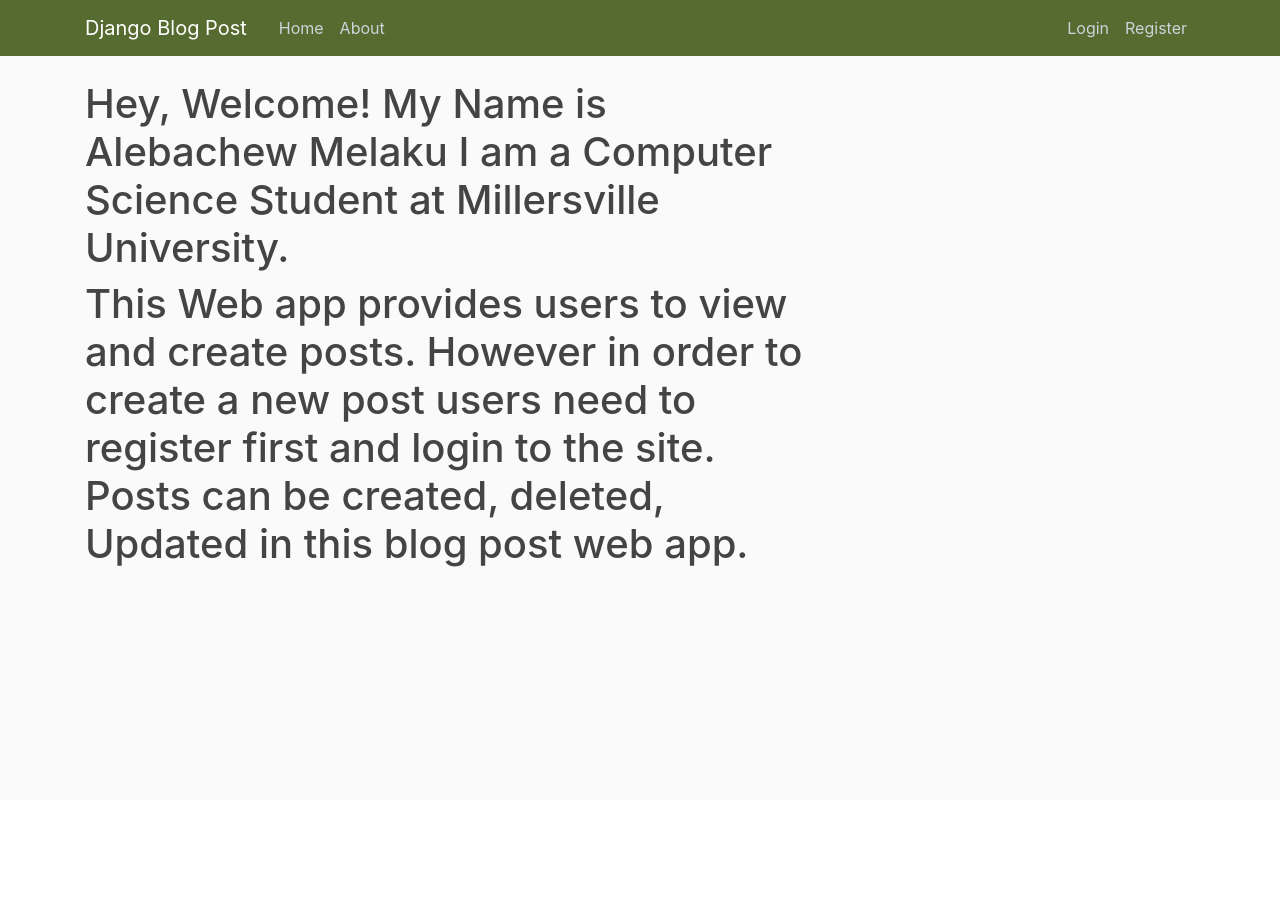
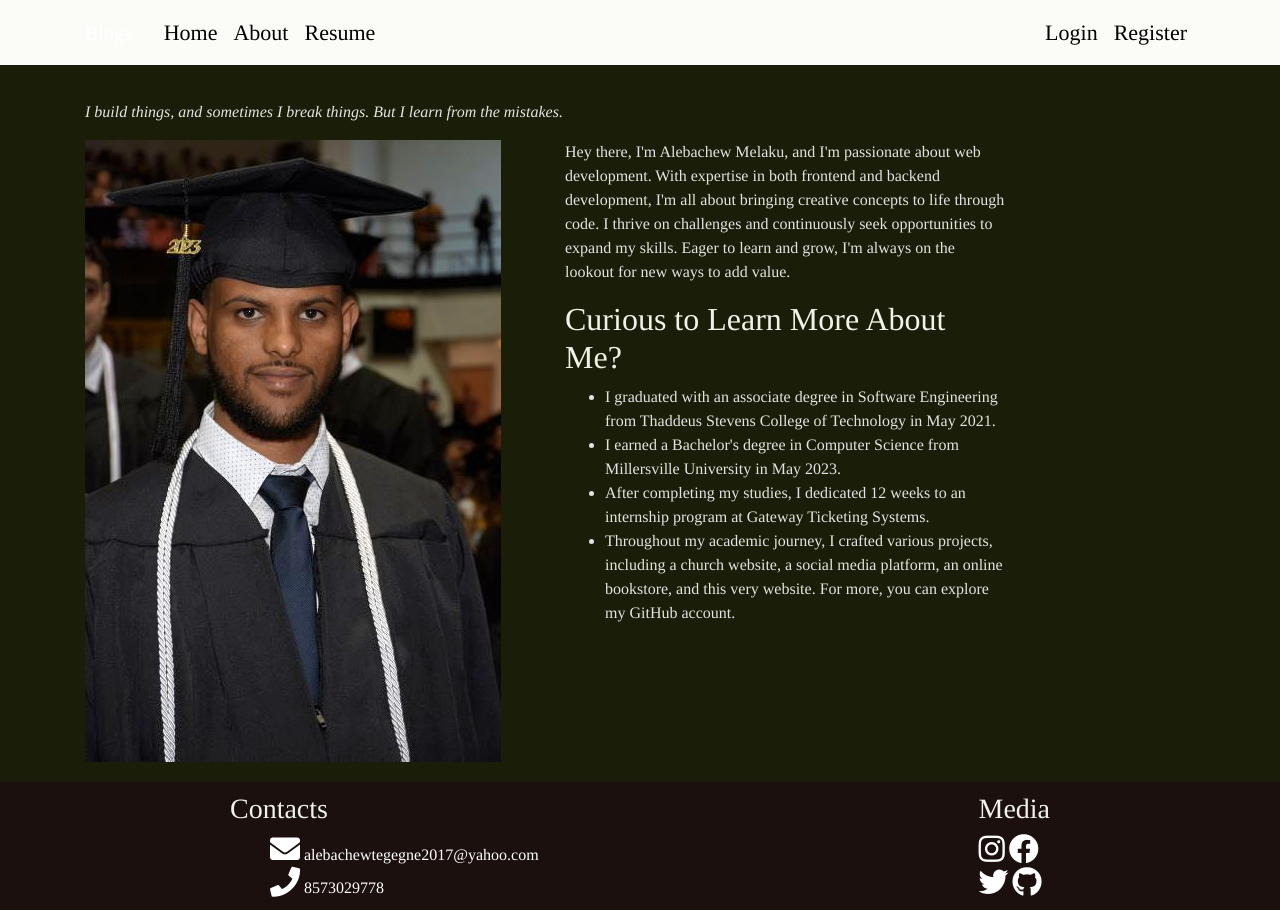
Before and after one commit to atmelaku/melakuPortifolio, a Django app: page /about/ in a window 1280 px wide. Before the commit the page ends 567 px from the top, so only its background shows below. Run offline with Django 4.2, Linux system fonts and the light colour scheme; some libraries are stand-ins or nearby versions.

Commit message:
added resume and updated the site design

```diff
--- a/blog/static/blog/main.css
+++ b/blog/static/blog/main.css
@@ -1,27 +1,31 @@
 body {
-  background: #fafafa;
-  color: #333333;
+  background: #1A1E08;
+  color: #E3E4E1;
   margin-top: 5rem;
+  display: flex;
+  flex-direction: column;
+  min-height: 100vh;
+  font-family: Times, "Times New Roman", Georgia, serif;
 }
 
 h1, h2, h3, h4, h5, h6 {
-  color: #444444;
+  color: #F0F2E7;
 }
 
 ul {
   margin: 0;
 }
-
-.bg-steel {
-  background-color: darkolivegreen;
+.fixed-top {
+  background: #FBFCF7;
+}
+.site-header .navbar-nav .nav-link {
+  color: black;
+  font-size: 22px;
 }
 
-.site-header .navbar-nav .nav-link {
-  color: #cbd5db;
-}
-
-.site-header .navbar-nav .nav-link:hover {
-  color: #ffffff;
+.navbar-dark .navbar-nav .nav-link:hover {
+  color: brown;
+  font-style: italic;
 }
 
 .site-header .navbar-nav .nav-link.active {
@@ -29,11 +33,12 @@ ul {
 }
 
 .content-section {
-  background: #ffffff;
+  background: #141412;
   padding: 10px 20px;
   border: 1px solid #dddddd;
   border-radius: 3px;
   margin-bottom: 20px;
+  color: #F0F2E7;
 }
 
 .article-title {
@@ -82,3 +87,47 @@ a.article-title:hover {
 .account-heading {
   font-size: 2.5rem;
 }
+
+main {
+  flex: 1;
+  padding: 20px;
+}
+
+
+
+
+
+
+/* about page */
+.quote {
+  font-style: italic;
+}
+#about-page {
+  display: flex;
+  justify-content: space-around;
+
+}
+div.bio {
+  padding-left: 2rem;
+}
+div.picture {
+  padding-right: 2rem;
+}
+/* footer style */
+footer {
+  background-color: #1B100E;
+  color: white;
+  padding: 10px;
+
+}
+i {
+  font-size: 30px;
+  color: white;
+}
+.footer {
+  display: flex;
+  justify-content: space-around;
+}
+ul.contact-list li {
+  list-style: none;
+}
--- a/blog/templates/blog/about.html
+++ b/blog/templates/blog/about.html
@@ -1,11 +1,29 @@
 {% extends "blog/base.html" %}
+{% load static %}
 
 
 {% block content %}
+<p class="quote">I build things, and sometimes I break things. But I learn from the mistakes.</p>
 
-  <h1>Hey, Welcome! My Name is Alebachew Melaku
-I am a Computer  Science Student at Millersville University.  </h1>
-<h1>This Web app provides users to view and create posts. However in order to create a new post users need to
-register first and login to the site. Posts can be created, deleted, Updated in this blog post web app.</h1>
+<div id="about-page">
+  <div class="picture">
+    <img src="{% static 'asset/imgs/gradme.jpg' %}" alt="my pic">
+  </div>
+  <div class="bio">
+    <p>
+      Hey there, I'm Alebachew Melaku, and I'm passionate about web development. With expertise in both frontend and backend development,
+      I'm all about bringing creative concepts to life through code. I thrive on challenges and continuously seek opportunities to expand my skills.
+      Eager to learn and grow, I'm always on the lookout for new ways to add value.
+    </p>
+
+    <h2>Curious to Learn More About Me?</h2>
+    <ul>
+        <li>I graduated with an associate degree in Software Engineering from Thaddeus Stevens College of Technology in May 2021.</li>
+        <li>I earned a Bachelor's degree in Computer Science from Millersville University in May 2023.</li>
+        <li>After completing my studies, I dedicated 12 weeks to an internship program at Gateway Ticketing Systems.</li>
+        <li>Throughout my academic journey, I crafted various projects, including a church website, a social media platform, an online bookstore, and this very website. For more, you can explore my GitHub account.</li>
+    </ul>
+  </div>
+</div>
 
 {% endblock %}
--- a/blog/templates/blog/base.html
+++ b/blog/templates/blog/base.html
@@ -11,8 +11,9 @@
 
   <!-- Bootstrap CSS -->
   <link rel="stylesheet" href="https://cdn.jsdelivr.net/npm/bootstrap@4.0.0/dist/css/bootstrap.min.css" integrity="sha384-Gn5384xqQ1aoWXA+058RXPxPg6fy4IWvTNh0E263XmFcJlSAwiGgFAW/dAiS6JXm" crossorigin="anonymous">
+  <link rel="stylesheet" href="https://cdnjs.cloudflare.com/ajax/libs/font-awesome/5.15.3/css/all.min.css">
 
-  <link rel="stylesheet" type = "text/css" href="{% static 'blog/main.css' %}">
+  <link rel="stylesheet" type="text/css" href="{% static 'blog/main.css' %}">
 
   {% if title %}
   <title>Django Blog - {title}</title>
@@ -25,7 +26,7 @@
   <header class="site-header">
     <nav class="navbar navbar-expand-md navbar-dark bg-steel fixed-top">
       <div class="container">
-        <a class="navbar-brand mr-4" href="{% url 'blog-home' %}">Django Blog Post</a>
+        <a class="navbar-brand mr-4" href="{% url 'blog-home' %}">Blogs</a>
         <button class="navbar-toggler" type="button" data-toggle="collapse" data-target="#navbarToggle" aria-controls="navbarToggle" aria-expanded="false" aria-label="Toggle navigation">
           <span class="navbar-toggler-icon"></span>
         </button>
@@ -33,6 +34,7 @@
           <div class="navbar-nav mr-auto">
             <a class="nav-item nav-link" href="{% url 'blog-home' %}">Home</a>
             <a class="nav-item nav-link" href="{% url 'blog-about'%}">About</a>
+            <a class="nav-item nav-link" href="{% url 'blog-resume'%}">Resume</a>
           </div>
           <!-- Navbar Right Side -->
           <div class="navbar-nav">
@@ -40,6 +42,7 @@
             <a class="nav-item nav-link" href="{% url 'post-create' %}">New Post</a>
             <a class="nav-item nav-link" href="{% url 'profile' %}">Profile</a>
             <a class="nav-item nav-link" href="{% url 'logout' %}">Logout</a>
+
             {% else %}
             <a class="nav-item nav-link" href="{% url 'login' %}">Login</a>
             <a class="nav-item nav-link" href="{% url 'register' %}">Register</a>
@@ -52,20 +55,47 @@
 
   <main role="main" class="container">
     <div class="row">
-      <div class="col-md-8">
+      <div class="col-md-10">
         {% if messages %}
-          {% for message in messages %}
-            <div class="alert alert-{ message.tags}">
-              {{ message }}
-            </div>
-          {% endfor %}
+        {% for message in messages %}
+        <div class="alert alert-{ message.tags}">
+          {{ message }}
+        </div>
+        {% endfor %}
         {% endif %}
         {% block content %}{% endblock %}
       </div>
 
     </div>
   </main>
+  <footer>
 
+    <div class="footer">
+      <div class="contacts">
+        <h3>Contacts</h3>
+        <ul class="contact-list">
+          <li><i class="fas fa-envelope"></i> alebachewtegegne2017@yahoo.com</li>
+          <li><i class="fas fa-phone"></i> 8573029778</li>
+        </ul>
+      </div>
+
+      <div class="media">
+        <div class="Social">
+          <h3>Media</h3>
+          <div class="row1">
+            <a href="https://www.instagram.com/amelaku181/" target="_blank"><i class="fab fa-instagram"></i></a>
+            <a href="https://www.facebook.com/profile.php?id=100088793203665" target="_blank"><i class="fab fa-facebook"></i></a>
+          </div>
+          <div class="row2">
+
+            <a href="https://twitter.com/Melaku21212121" target="_blank"><i class="fab fa-twitter"></i></a>
+            <a href="https://github.com/atmelaku" target="_blank"><i class="fab fa-github"></i></a>
+          </div>
+        </div>
+      </div>
+    </div>
+
+  </footer>
 
   <!-- Optional JavaScript -->
   <!-- jQuery first, then Popper.js, then Bootstrap JS -->
--- a/blog/templates/blog/home.html
+++ b/blog/templates/blog/home.html
@@ -3,7 +3,7 @@
 
 {% block content %}
 
-<h1>I am home page and welcome! </h1>
+<h3>Here are some blogs. feel free to post any interesting ideas</h3>
 
 {% for post in posts %}
 
--- a/blog/urls.py
+++ b/blog/urls.py
@@ -19,4 +19,5 @@ urlpatterns = [
     path('post/<int:pk>/update', PostUpdateView.as_view(), name='post-update'),
     path('post/<int:pk>/delete', PostDeleteView.as_view(), name='post-delete'),
     path('about/', views.about, name='blog-about'),
+    path('resume/', views.resume, name='blog-resume'),
 ]
--- a/blog/views.py
+++ b/blog/views.py
@@ -73,3 +73,5 @@ class PostDeleteView(LoginRequiredMixin, UserPassesTestMixin, DeleteView):
 
 def about(request):
     return render(request, "blog/about.html")
+def resume(request):
+    return render(request, "blog/resume.html")
--- a/django_project/settings.py
+++ b/django_project/settings.py
@@ -24,7 +24,7 @@ BASE_DIR = Path(__file__).resolve().parent.parent
 SECRET_KEY = os.environ.get('SECRET_KEY')
 
 # SECURITY WARNING: don't run with debug turned on in production!
-DEBUG = True
+DEBUG = (os.environ.get('DEBUG_VALUE') == "True")
 ALLOWED_HOSTS = ['atmelaku-13fea32952f5.herokuapp.com']
 # ALLOWED_HOSTS = []
 
```
Also changed, not shown: blog/templates/blog/resume.html (added, +10 -0 lines), blog/static/asset/imgs/gradme.jpg (added), 1 other file.
